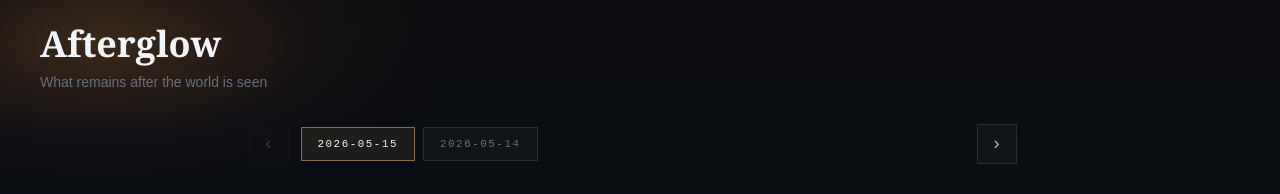
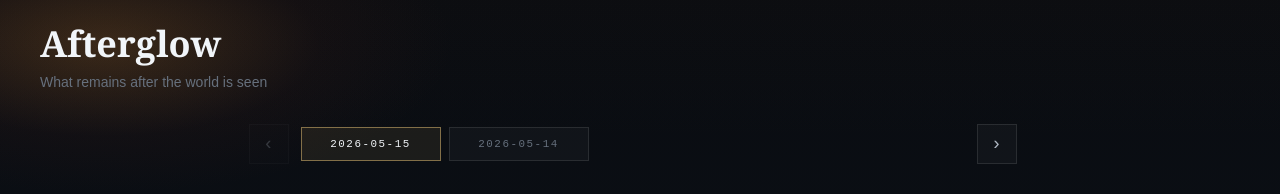
Before and after one commit to Ran-git-hub/afterglow, a Next.js app: page / in a window 1280 px wide. Shown: the top 194 px of the page. Built offline with nearby package versions, Linux system fonts and the light colour scheme; no server answers; the database is empty.

Commit message:
Prevent date labels from clipping

```diff
--- a/app/globals.css
+++ b/app/globals.css
@@ -75,6 +75,11 @@ button {
   width: min(100%, 64rem);
 }
 
+.date-button {
+  min-width: 8.75rem;
+  text-align: center;
+}
+
 .memory-stage {
   flex: 0 0 auto;
 }
@@ -137,6 +142,10 @@ button {
 
   .gallery-row {
     padding-inline: 4rem;
+  }
+
+  .date-nav {
+    width: min(100%, 72rem);
   }
 
   .viewer-width {
--- a/app/page.tsx
+++ b/app/page.tsx
@@ -339,7 +339,7 @@ export default function Home() {
             <p className="mt-2 text-sm text-dim">What remains after the world is seen</p>
           </div>
 
-          <div className="viewer-width mx-auto grid grid-cols-[2.5rem_minmax(0,1fr)_2.5rem] items-center gap-2">
+          <div className="date-nav viewer-width mx-auto grid grid-cols-[2.5rem_minmax(0,1fr)_2.5rem] items-center gap-2">
             <button
               aria-label="Previous date"
               className="grid h-10 place-items-center border border-white/10 bg-white/[0.03] font-mono text-lg text-mist transition hover:border-ember/40 hover:text-slate-100 disabled:cursor-default disabled:opacity-25 disabled:hover:border-white/10 disabled:hover:text-mist"
@@ -350,7 +350,7 @@ export default function Home() {
               ‹
             </button>
 
-            <div className="no-scrollbar flex gap-2 overflow-x-auto scroll-smooth px-1" aria-label="Select date">
+            <div className="date-scroller no-scrollbar flex gap-2 overflow-x-auto scroll-smooth px-1" aria-label="Select date">
               {availableDailySets.map((set) => {
                 const isSelected = selectedDate === set.runDate;
 
@@ -358,7 +358,7 @@ export default function Home() {
                   <button
                     key={set.runDate}
                     ref={isSelected ? activeDateRef : null}
-                    className={`shrink-0 border px-4 py-2 font-mono text-[0.68rem] uppercase tracking-[0.14em] transition ${
+                    className={`date-button shrink-0 overflow-visible whitespace-nowrap border px-4 py-2 font-mono text-[0.68rem] uppercase tracking-[0.14em] transition ${
                       isSelected
                         ? "border-ember/60 bg-ember/10 text-slate-100"
                         : "border-white/10 bg-white/[0.03] text-dim hover:border-ember/40 hover:text-mist"
```
